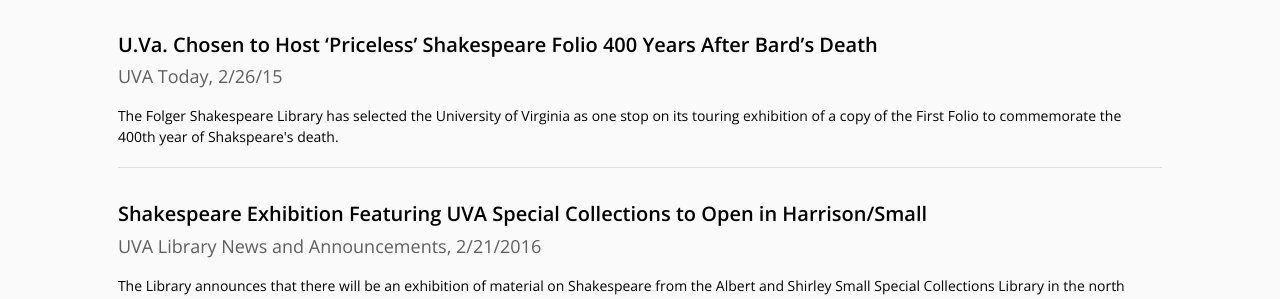
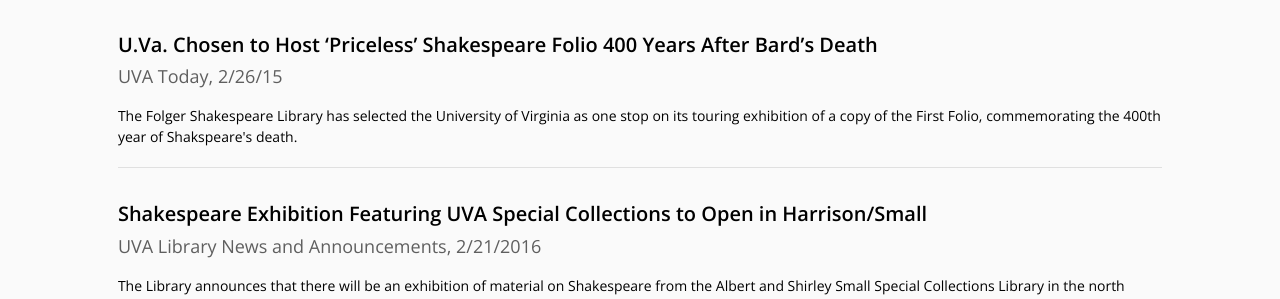
Before and after one commit to uvalib/shakespeare, a Jekyll site: the page built from news.html, in a window 1280 px wide. Shown: the part 218-517 px from the top of the page. Built offline with Jekyll 4.4.1, drawn with Linux system fonts in a browser that asks for light colours; nearby versions of some CDN libraries.

Commit message:
Update 2015-02-26-uva-chosen-host-priceless-shakespeare-folio-400-years-after-bard-s-death.html

```diff
--- a/_news/2015-02-26-uva-chosen-host-priceless-shakespeare-folio-400-years-after-bard-s-death.html
+++ b/_news/2015-02-26-uva-chosen-host-priceless-shakespeare-folio-400-years-after-bard-s-death.html
@@ -2,6 +2,6 @@
 title: "U.Va. Chosen to Host ‘Priceless’ Shakespeare Folio 400 Years After Bard’s Death"
 link: "http://news.virginia.edu/content/uva-chosen-host-priceless-shakespeare-folio-400-years-after-bard-s-death"
 subtitle: "UVA Today, 2/26/15"
-copy: "The Folger Shakespeare Library has selected the University of Virginia as one stop on its touring exhibition of a copy of the First Folio to commemorate the 400th year of Shakspeare's death."
+copy: "The Folger Shakespeare Library has selected the University of Virginia as one stop on its touring exhibition of a copy of the First Folio, commemorating the 400th year of Shakspeare's death."
 published_date: ""
 ---
```
